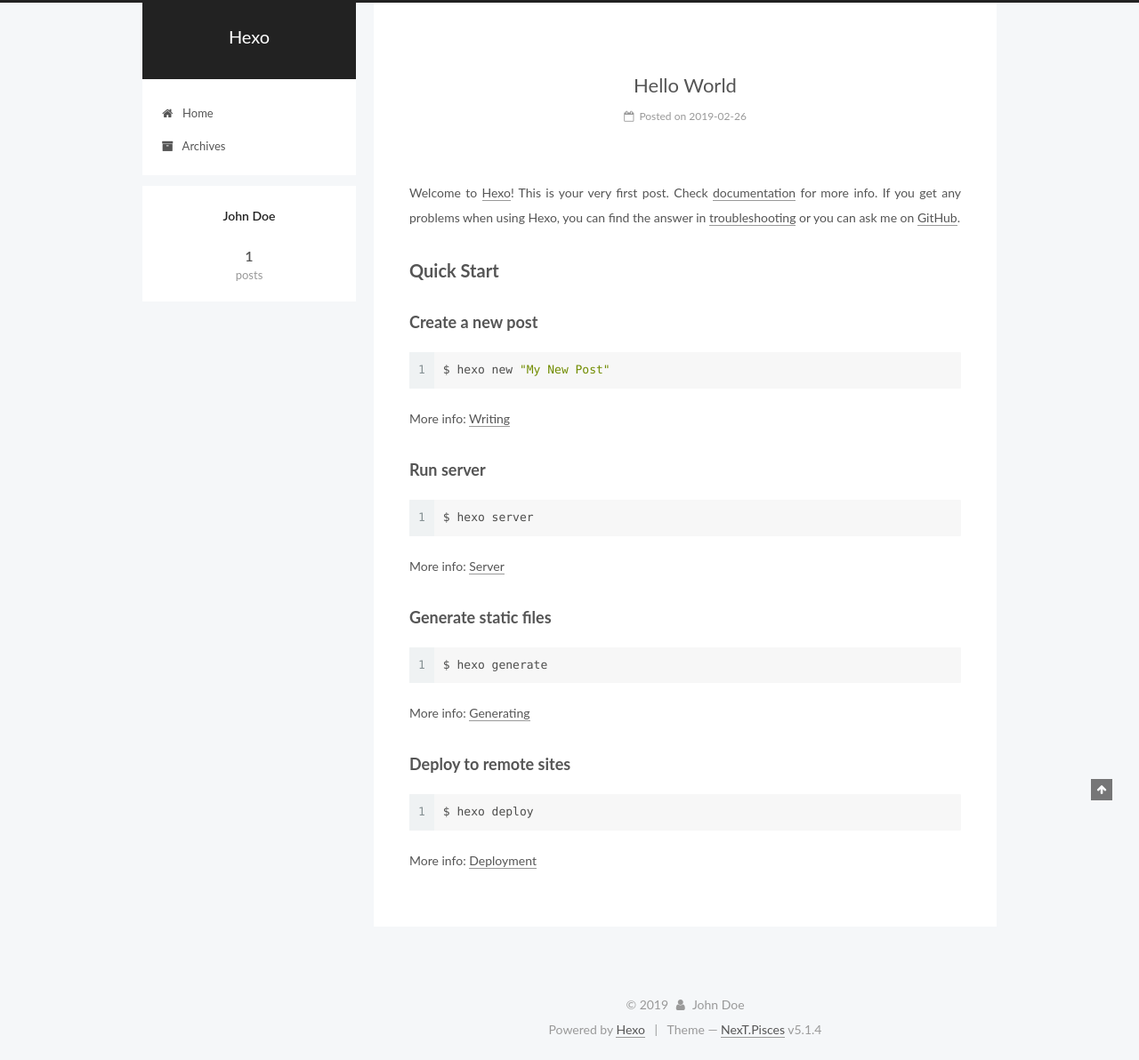
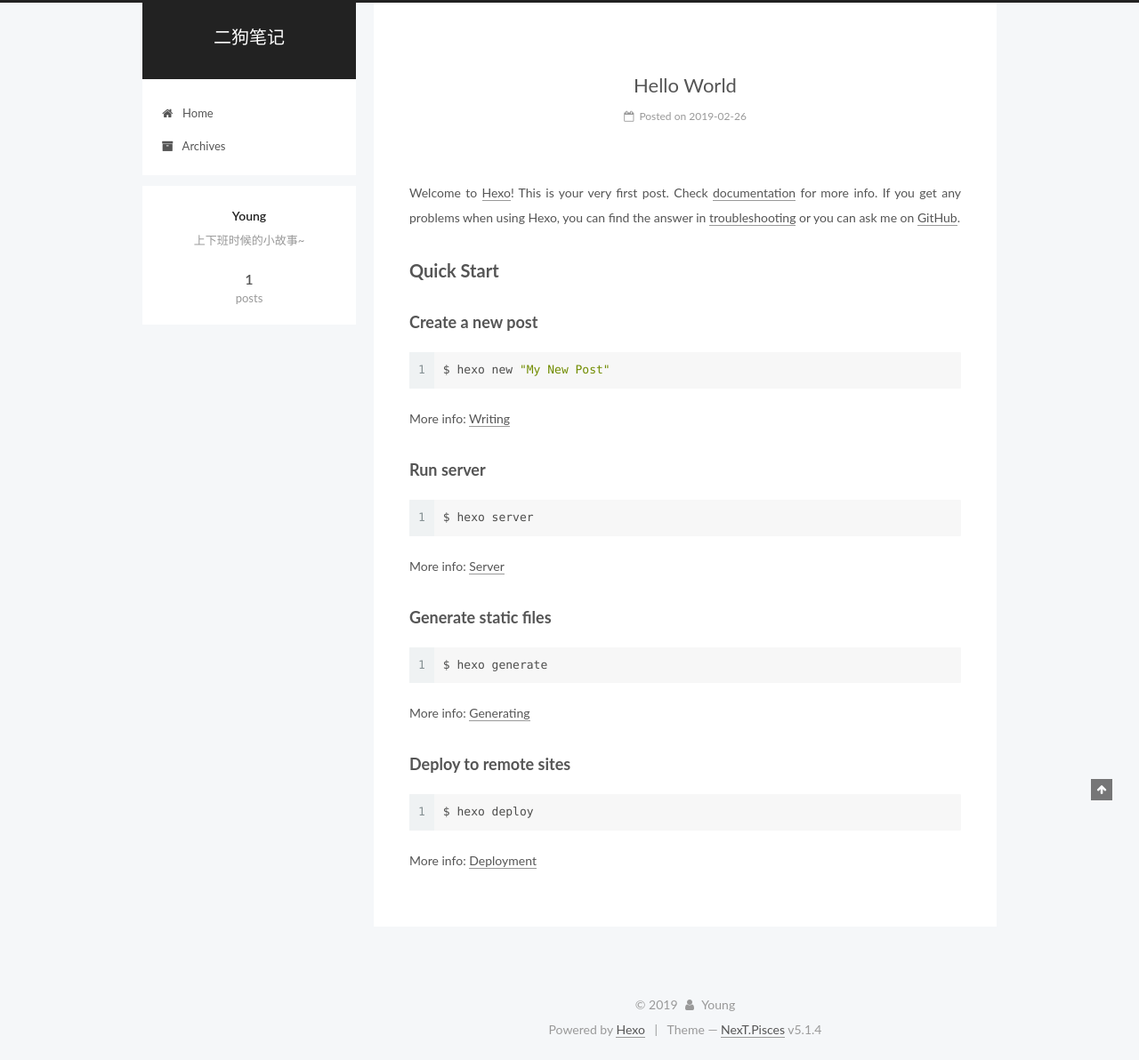
Before and after one commit to amazing-longdd/amazing-longdd.github.io, a plain HTML site: page index.html in a window 1280 px wide. Shown: the whole page at 89% size. Drawn offline with Linux system fonts and the light colour scheme.

Commit message:
Site updated: 2019-02-26 21:50:15

```diff
--- a/css/main.css
+++ b/css/main.css
@@ -1823,7 +1823,7 @@
   width: 4px;
   height: 4px;
   border-radius: 50%;
-  background: #ffff46;
+  background: #ffff6e;
 }
 .links-of-blogroll {
   font-size: 13px;
--- a/index.html
+++ b/index.html
@@ -79,13 +79,16 @@
 
 
 
+<meta name="description" content="上下班时候的小故事~">
 <meta property="og:type" content="website">
-<meta property="og:title" content="Hexo">
+<meta property="og:title" content="二狗笔记">
 <meta property="og:url" content="http://yoursite.com/index.html">
-<meta property="og:site_name" content="Hexo">
+<meta property="og:site_name" content="二狗笔记">
+<meta property="og:description" content="上下班时候的小故事~">
 <meta property="og:locale" content="default">
 <meta name="twitter:card" content="summary">
-<meta name="twitter:title" content="Hexo">
+<meta name="twitter:title" content="二狗笔记">
+<meta name="twitter:description" content="上下班时候的小故事~">
 
 
 
@@ -121,7 +124,7 @@
 
 
 
-  <title>Hexo</title>
+  <title>二狗笔记</title>
 
 
 
@@ -152,7 +155,7 @@
     <div class="custom-logo-site-title">
       <a href="/" class="brand" rel="start">
         <span class="logo-line-before"><i></i></span>
-        <span class="site-title">Hexo</span>
+        <span class="site-title">二狗笔记</span>
         <span class="logo-line-after"><i></i></span>
       </a>
     </div>
@@ -232,13 +235,13 @@
     <link itemprop="mainEntityOfPage" href="http://yoursite.com/2019/02/26/hello-world/">
 
     <span hidden itemprop="author" itemscope itemtype="http://schema.org/Person">
-      <meta itemprop="name" content="John Doe">
+      <meta itemprop="name" content="Young">
       <meta itemprop="description" content>
       <meta itemprop="image" content="/images/avatar.gif">
     </span>
 
     <span hidden itemprop="publisher" itemscope itemtype="http://schema.org/Organization">
-      <meta itemprop="name" content="Hexo">
+      <meta itemprop="name" content="二狗笔记">
     </span>
 
 
@@ -379,8 +382,8 @@
         <div class="site-overview">
           <div class="site-author motion-element" itemprop="author" itemscope itemtype="http://schema.org/Person">
 
-              <p class="site-author-name" itemprop="name">John Doe</p>
-              <p class="site-description motion-element" itemprop="description"></p>
+              <p class="site-author-name" itemprop="name">Young</p>
+              <p class="site-description motion-element" itemprop="description">上下班时候的小故事~</p>
           </div>
 
           <nav class="site-state motion-element">
@@ -435,7 +438,7 @@
   <span class="with-love">
     <i class="fa fa-user"></i>
   </span>
-  <span class="author" itemprop="copyrightHolder">John Doe</span>
+  <span class="author" itemprop="copyrightHolder">Young</span>
 
 
 </div>
```
Also changed, not shown: 2019/02/26/hello-world/index.html (+8 -8 lines), archives/2019/02/index.html (+11 -8 lines), archives/2019/index.html (+11 -8 lines), archives/index.html (+11 -8 lines).
